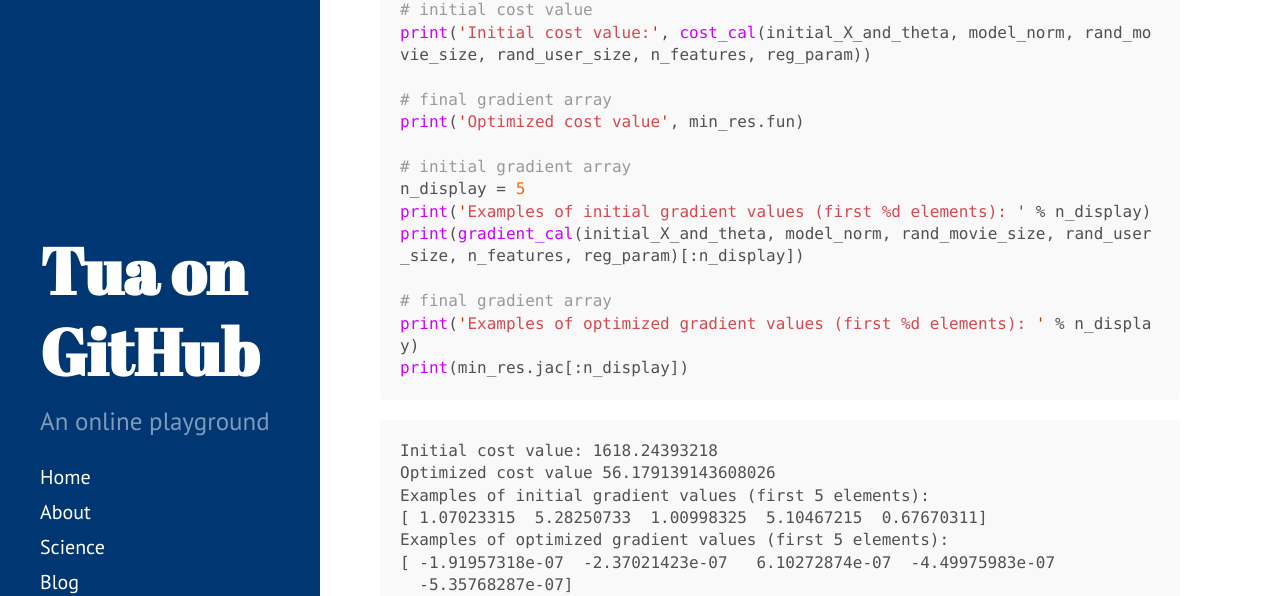
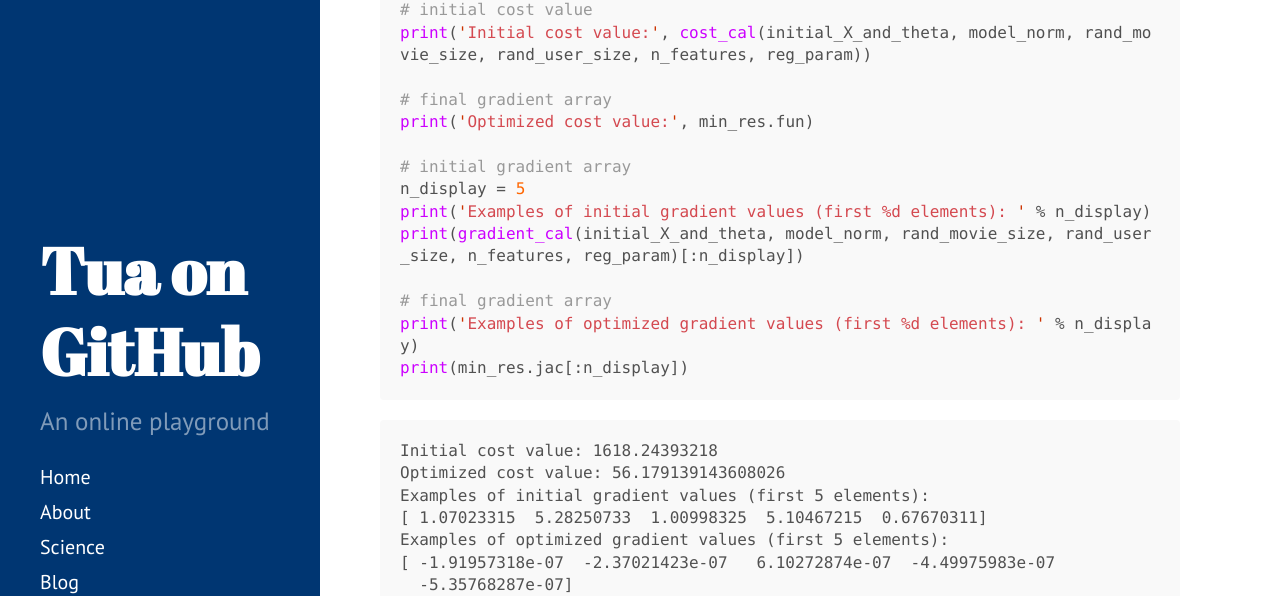
Before and after one commit to clumdee/clumdee.github.io_hyde, a Jekyll site: the page built from codes/_posts/2017-09-15-recommender-system-with-python.md, in a window 1280 px wide and 900 px high, scrolled down 13386 px. Shown: the part 148-744 px from the top of the window. Built offline with Jekyll 4.4.1, drawn with Linux system fonts in a browser that asks for light colours; formulas are drawn with MathJax 3; some of the changed text lies outside the part shown.

Commit message:
fix typos

````diff
--- a/codes/_posts/2017-09-15-recommender-system-with-python.md
+++ b/codes/_posts/2017-09-15-recommender-system-with-python.md
@@ -489,7 +489,7 @@ min_res = minimize(cost_cal, initial_X_and_theta, args=(model_norm, rand_movie_s
 print('Initial cost value:', cost_cal(initial_X_and_theta, model_norm, rand_movie_size, rand_user_size, n_features, reg_param))
 
 # final gradient array
-print('Optimized cost value', min_res.fun)
+print('Optimized cost value:', min_res.fun)
 
 # initial gradient array
 n_display = 5
@@ -501,7 +501,7 @@ print('Examples of optimized gradient values (first %d elements): ' % n_display)
 print(min_res.jac[:n_display])
 ```
     Initial cost value: 1618.24393218
-    Optimized cost value 56.179139143608026
+    Optimized cost value: 56.179139143608026
     Examples of initial gradient values (first 5 elements):
     [ 1.07023315  5.28250733  1.00998325  5.10467215  0.67670311]
     Examples of optimized gradient values (first 5 elements):
````
Also changed, not shown: other parts of codes/_posts/2017-09-15-recommender-system-with-python.md (+1 -1 lines).
